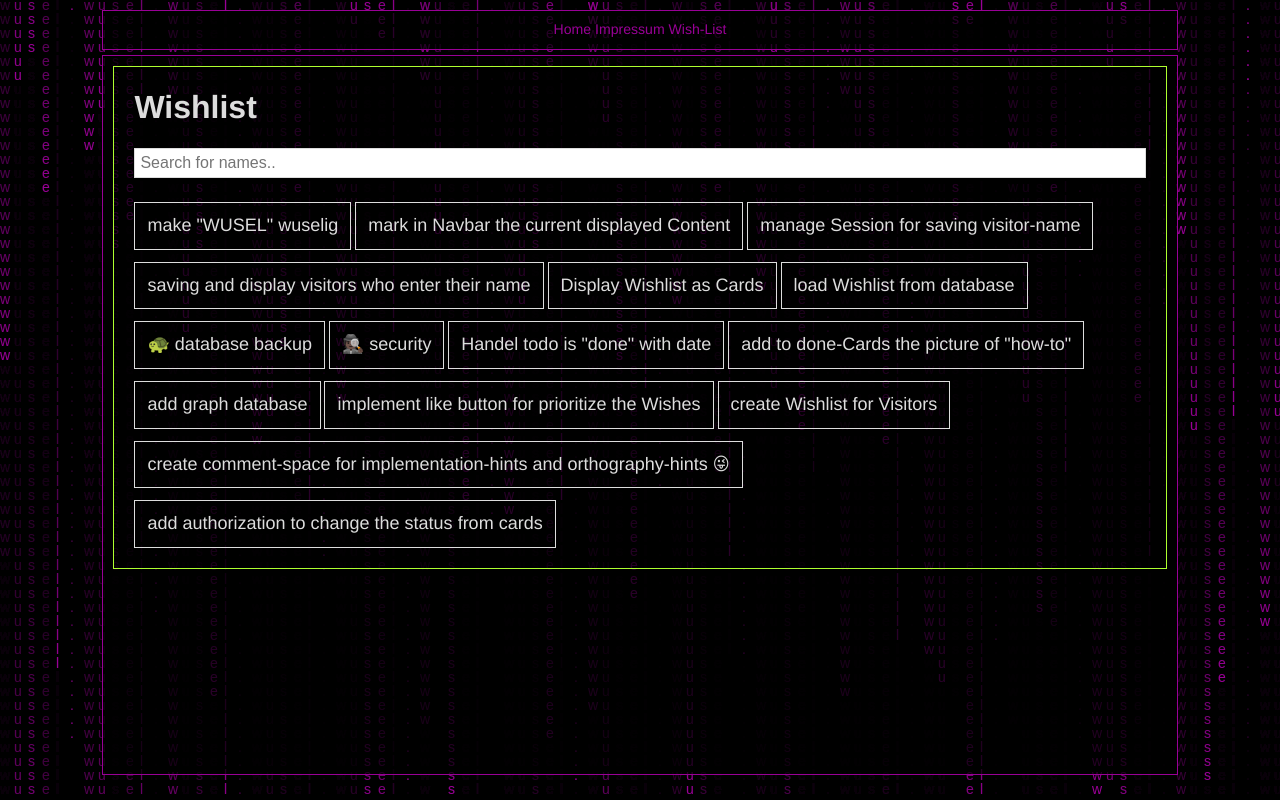
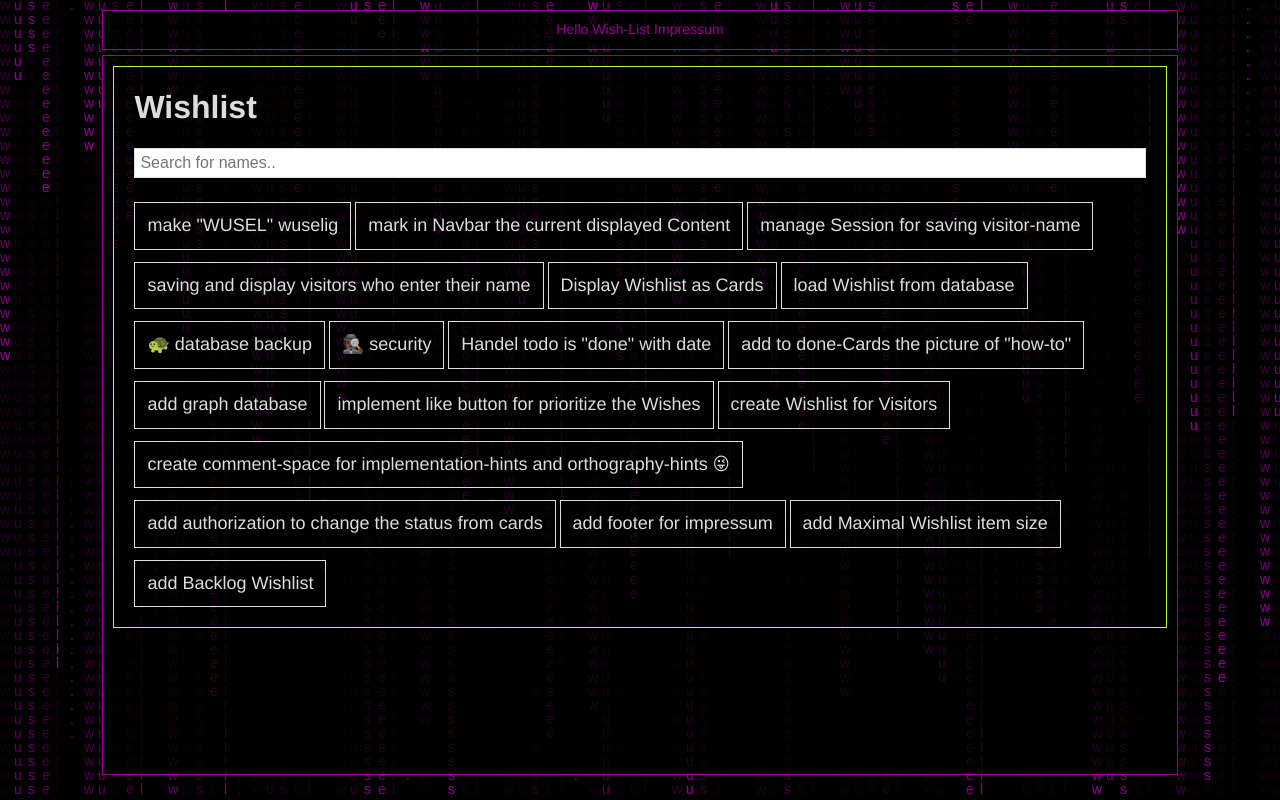
Before and after one commit to cosmaa/wusel-landing, a Flask app: page /wishes in a window 1280 px wide. Run offline with Flask 2, Linux system fonts and the light colour scheme; some libraries are stand-ins or nearby versions.

Commit message:
[usecase Wishlist] add wish-list page and visitor welcome

```diff
--- a/app/templates/includes/header.html
+++ b/app/templates/includes/header.html
@@ -2,9 +2,9 @@
     <nav class="nav_bar">
         <ul>
             <span>
-                <li><a lass="header_btn" href="{{ url_for('hello') }}"><p class="btn_text">Home</p></a></li>
+                <li><a lass="header_btn" href="{{ url_for('hello') }}"><p class="btn_text">Hello</p></a></li>
+                <li><a class="header_btn" href="{{ url_for('wishes') }}"><p class="btn_text">Wish-List</p></a></li>
                 <li><a class="header_btn" href="{{ url_for('impressum') }}"><p class="btn_text">Impressum</p></a></li>
-                <li><a class="header_btn" href="{{ url_for('wishes') }}"><p class="btn_text">Wish-List</p></a></li>
             </span>
         </ul>
     </nav>
--- a/app/templates/pages/wish-list.html
+++ b/app/templates/pages/wish-list.html
@@ -20,6 +20,9 @@
   <li><a href="#">create Wishlist for Visitors</a></li>
   <li><a href="#">create comment-space for implementation-hints and orthography-hints &#128540; </a></li>
   <li><a href="#">add authorization to change the status from cards</a></li>
+  <li><a href="#">add footer for impressum</a></li>
+  <li><a href="#">add Maximal Wishlist item size</a></li>
+  <li><a href="#">add Backlog Wishlist </a></li>
 </ul>
 
 <script>
```
